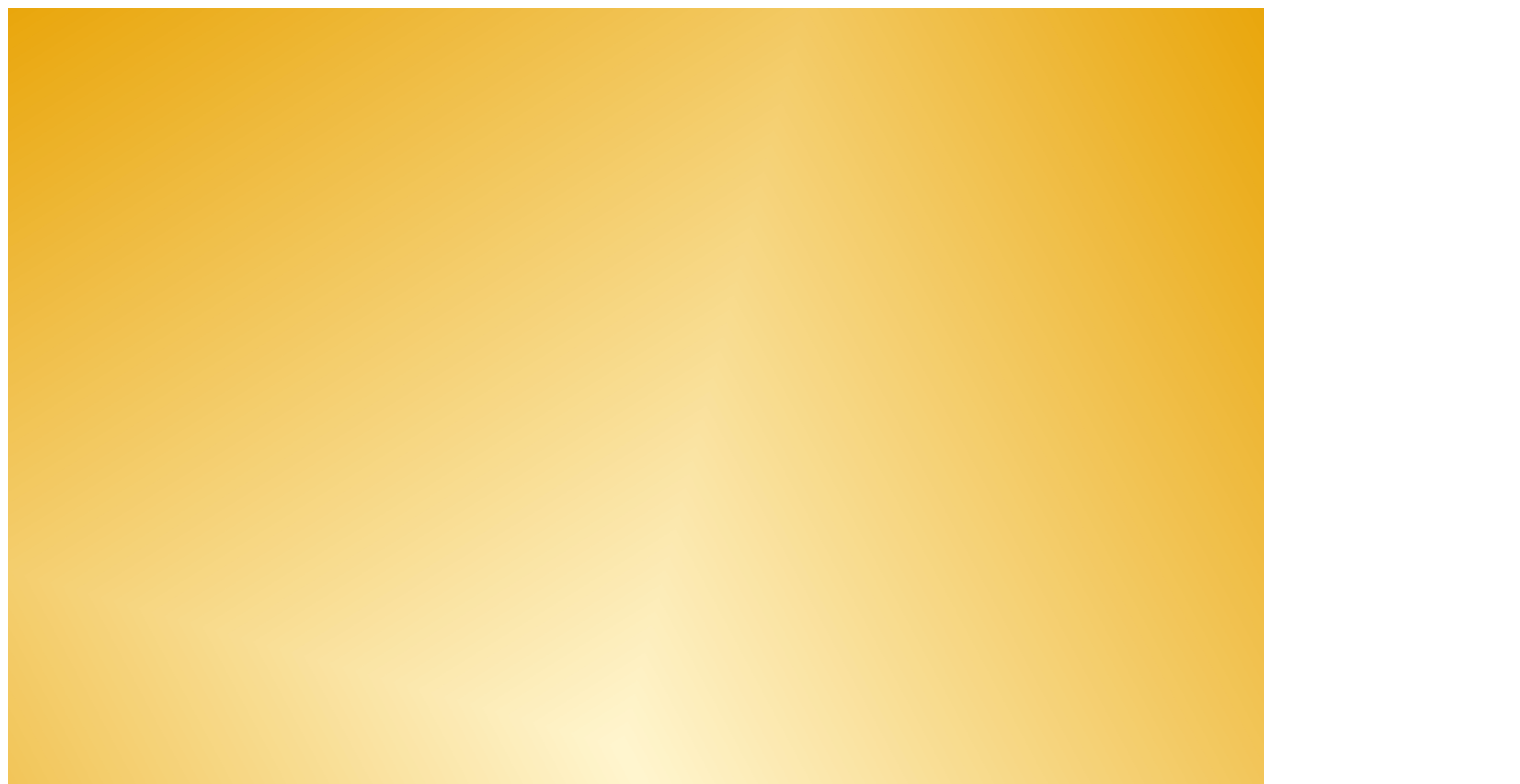
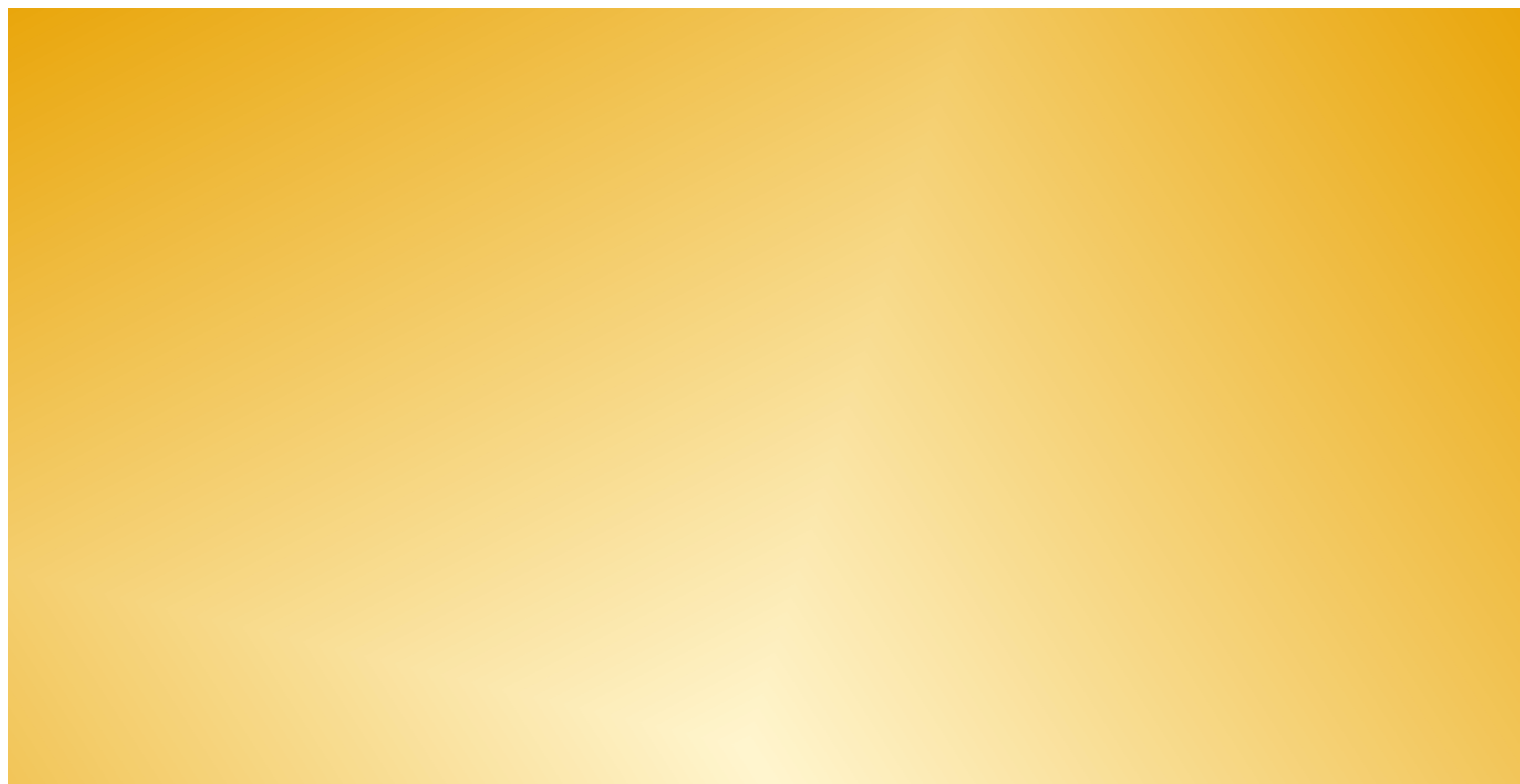
Before and after one commit to theprivateabba/ThePrivateABBASite, a plain HTML site: page index.html in a window 1280 px wide. Shown: the top 784 px of the page, 1520 px wide, since content can reach past the window. Drawn offline with Linux system fonts and the light colour scheme.

Commit message:
Update index.html

```diff
--- a/index.html
+++ b/index.html
@@ -2,11 +2,11 @@
 <html><head>
 
   <meta content="text/html; charset=ISO-8859-1" http-equiv="content-type">
-  <title>The Private ABBA v0.002</title>
+  <title>The Private ABBA v0.003</title>
 
 
 </head><body>
-<img style="width: 1256px; height: 1536px;" alt="imgs/abbaimgbg1.png" src="imgs/abbaimgbg1.png">
+<img style="width: 1512px; height: 1536px;" alt="imgs/abbaimgbg1.png" src="imgs/abbaimgbg1.png">
 <br>
 
 <br>
```
